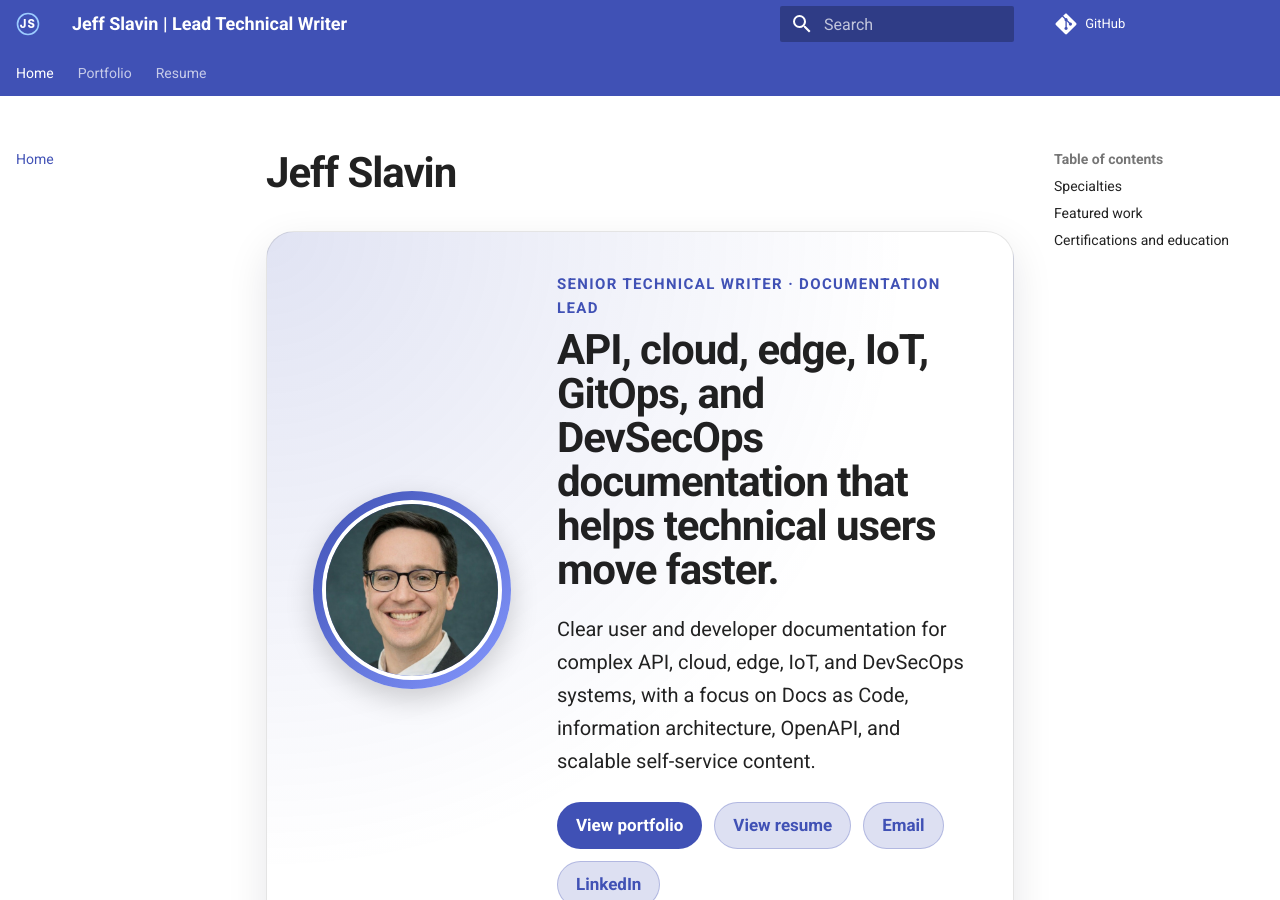
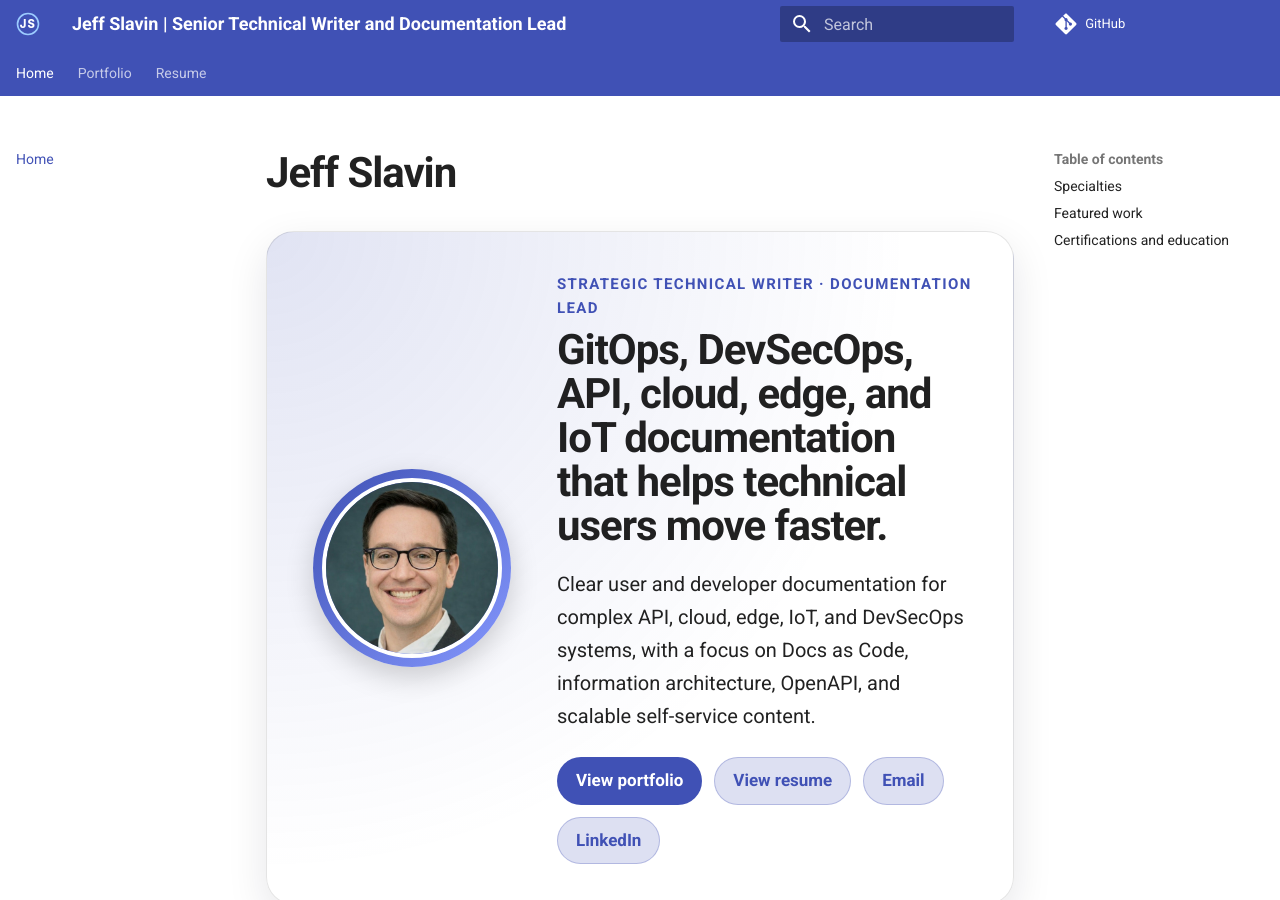
Before and after one commit to jslavin-docs/jslavin-docs.github.io, an MkDocs documentation site: the page built from docs/index.md, in a window 1280 px wide and 900 px high. Built offline with MkDocs 1.6.1 and Material for MkDocs 9.7.7, drawn with Linux system fonts in a browser that asks for light colours; comment, search, counter and statistics services are not loaded.

Commit message:
Polish homepage and social preview text

```diff
--- a/docs/index.md
+++ b/docs/index.md
@@ -5,8 +5,8 @@
     <img class="hero-photo" src="assets/jeff-slavin.jpg" alt="Professional headshot of Jeff Slavin" />
   </div>
   <div class="hero-copy">
-    <p class="eyebrow">Senior Technical Writer · Documentation Lead</p>
-    <h1>API, cloud, edge, IoT, GitOps, and DevSecOps documentation that helps technical users move faster.</h1>
+    <p class="eyebrow">STRATEGIC TECHNICAL WRITER · DOCUMENTATION LEAD</p>
+    <h1>GitOps, DevSecOps, API, cloud, edge, and IoT documentation that helps technical users move faster.</h1>
     <p class="hero-summary">Clear user and developer documentation for complex API, cloud, edge, IoT, and DevSecOps systems, with a focus on Docs as Code, information architecture, OpenAPI, and scalable self-service content.</p>
     <div class="hero-actions">
       <a class="button primary" href="portfolio/">View portfolio</a>
--- a/mkdocs.yml
+++ b/mkdocs.yml
@@ -1,5 +1,5 @@
-site_name: Jeff Slavin | Lead Technical Writer
-site_description: Portfolio and resume for Jeff Slavin, a strategic technical writer and documentation lead focused on API, cloud, edge, IoT, GitOps, and DevSecOps documentation.
+site_name: Jeff Slavin | Senior Technical Writer and Documentation Lead
+site_description: Technical writing portfolio and resume for Jeff Slavin, focused on API, cloud, DevSecOps, GitOps, and Docs as Code documentation.
 site_author: Jeff Slavin
 site_url: https://jslavin-docs.github.io/
 
```
